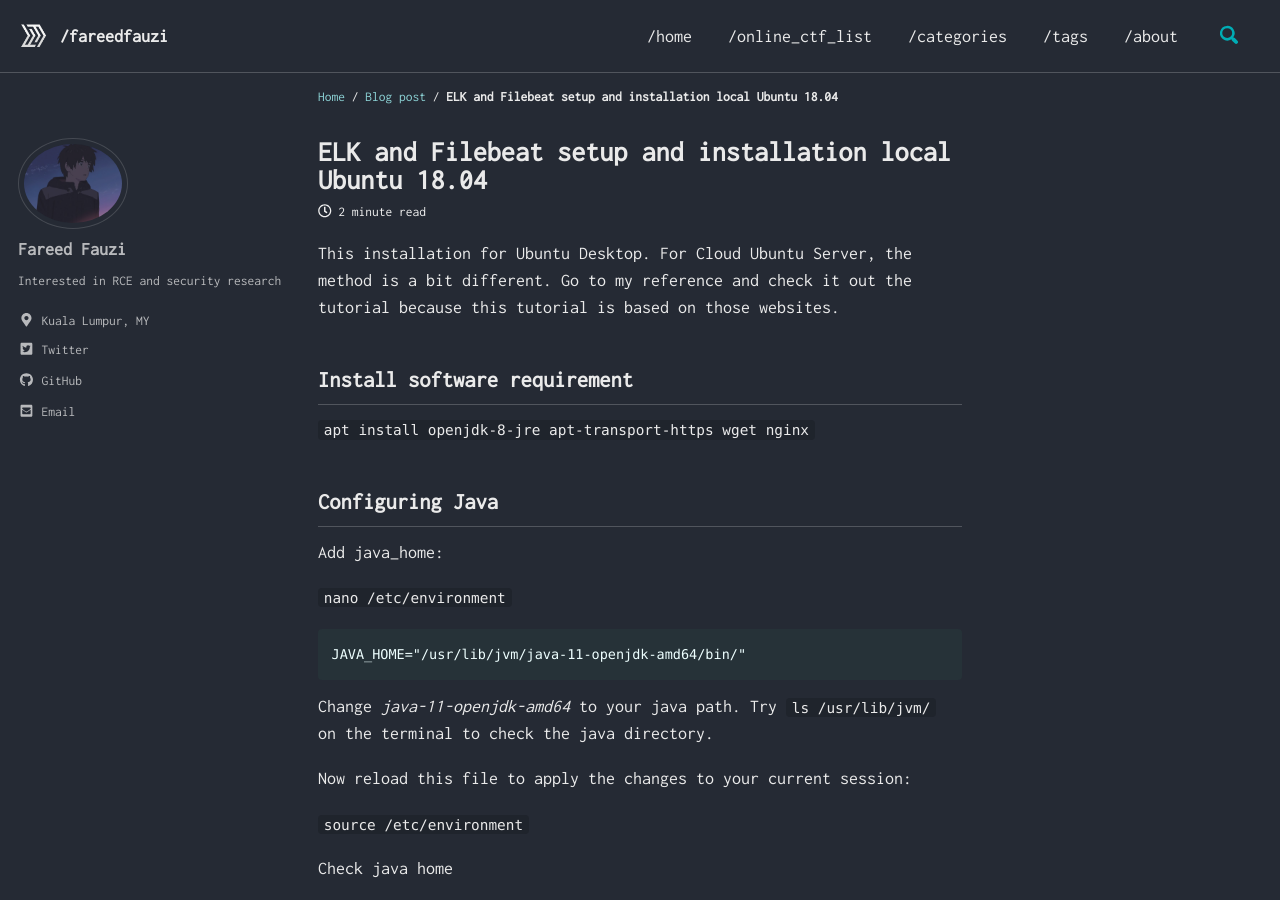
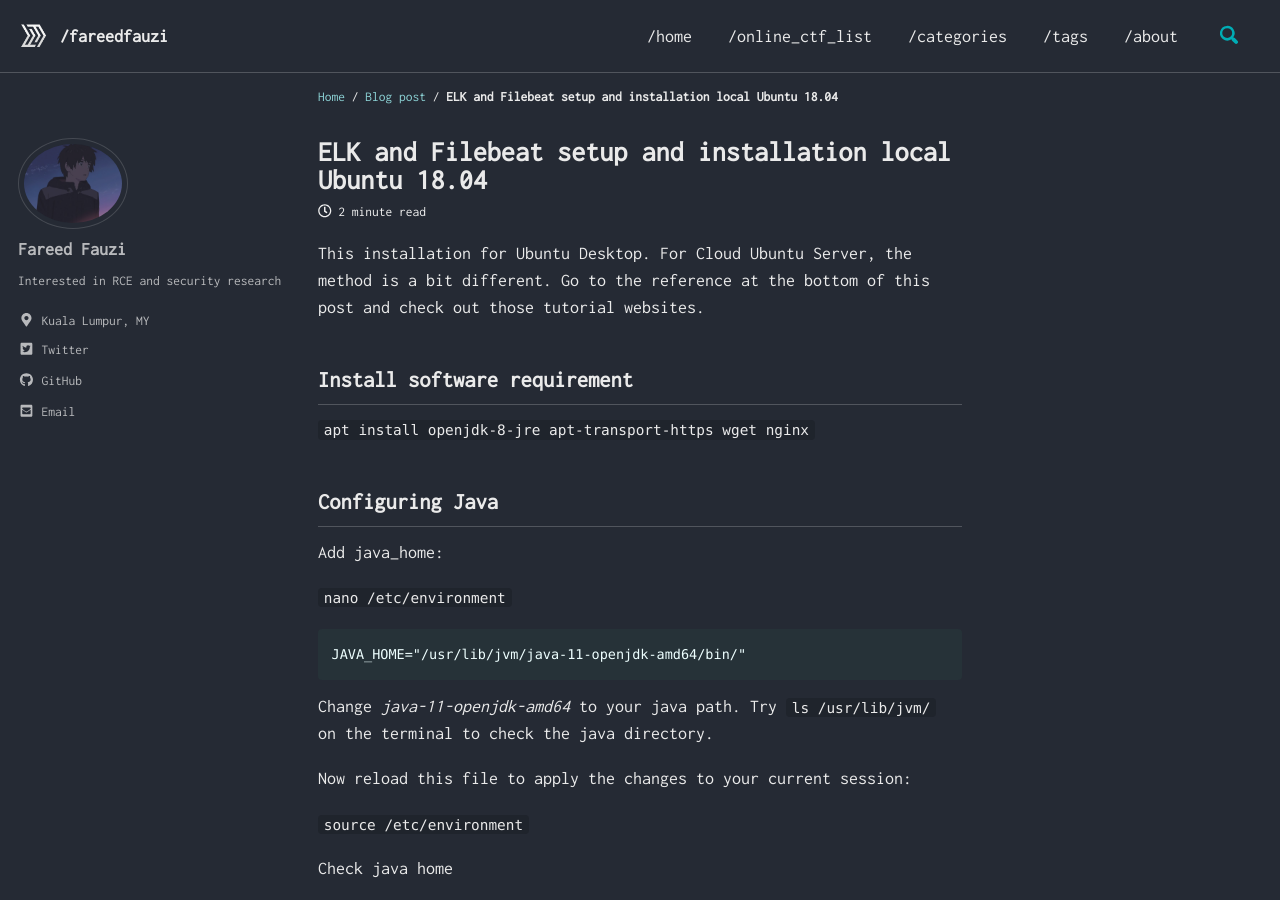
Before and after one commit to spiritedwolf/fareedfauzi.github.io, a Jekyll site: the page built from _posts/2020-03-18-Install-ELK-Filebeat.md, in a window 1280 px wide and 900 px high. Built offline with Jekyll 4.4.1, drawn with Linux system fonts in a browser that asks for light colours; cached includes are drawn as plain includes; part of the change alters nothing that is shown; some of the changed text lies outside the part shown.

Commit message:
Update 2020-03-18-Install-ELK-Filebeat.md

```diff
--- a/_posts/2020-03-18-Install-ELK-Filebeat.md
+++ b/_posts/2020-03-18-Install-ELK-Filebeat.md
@@ -8,7 +8,7 @@ categories:
 - Blog-post
 ---
 
-This installation for Ubuntu Desktop. For Cloud Ubuntu Server, the method is a bit different. Go to my reference and check it out the tutorial because this tutorial is based on those websites.
+This installation for Ubuntu Desktop. For Cloud Ubuntu Server, the method is a bit different. Go to the reference at the bottom of this post and check out those tutorial websites.
 
 ## Install software requirement
 
@@ -218,7 +218,8 @@ We will start and enable Filebeat:
 You're good to go now! ❤️
 
 Reference:
-1. https://www.fosslinux.com/6084/how-to-install-elk-stack-on-ubuntu-18-04.htm
-2. https://www.linuxcloudvps.com/blog/how-to-install-elk-stack-on-ubuntu-18-04/
-3. https://www.fosstechnix.com/install-elk-stack-on-ubuntu/
-4. https://linuxconfig.org/install-elk-on-ubuntu-18-04-bionic-beaver-linux
+1. [https://www.fosslinux.com/6084/how-to-install-elk-stack-on-ubuntu-18-04.htm](https://www.fosslinux.com/6084/how-to-install-elk-stack-on-ubuntu-18-04.htm)
+2. [https://www.linuxcloudvps.com/blog/how-to-install-elk-stack-on-ubuntu-18-04/](https://www.linuxcloudvps.com/blog/how-to-install-elk-stack-on-ubuntu-18-04/)
+3. [https://www.fosstechnix.com/install-elk-stack-on-ubuntu/](https://www.fosstechnix.com/install-elk-stack-on-ubuntu/)
+4. [https://linuxconfig.org/install-elk-on-ubuntu-18-04-bionic-beaver-linux](https://linuxconfig.org/install-elk-on-ubuntu-18-04-bionic-beaver-linux)
+5. [https://www.lahilabs.com/2020/01/02/how-to-install-elk-siem-for-beginners-complete-guide/](https://www.lahilabs.com/2020/01/02/how-to-install-elk-siem-for-beginners-complete-guide/)
```
